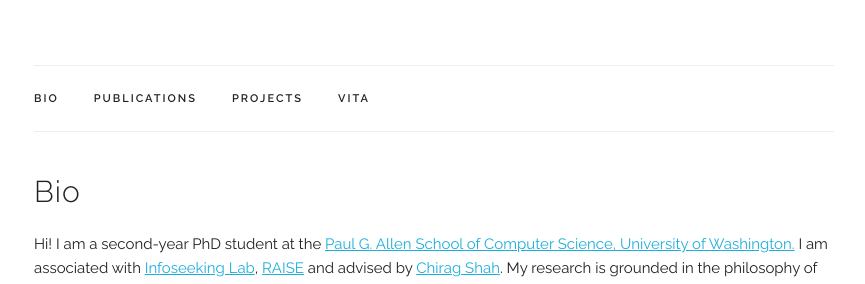
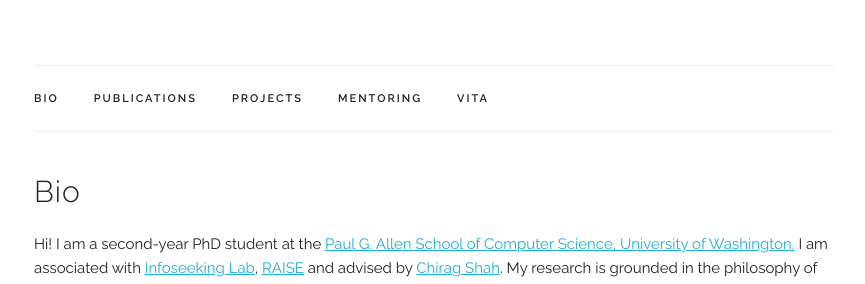
Before and after one commit to i-kiran/i-kiran.github.io, a Jekyll site: the page built from index.html, in a window 1280 px wide. Shown: the part 220-504 px from the top of the page, without its empty margins (206-1071 px from the left). Built offline with Jekyll 4.4.1, drawn with Linux system fonts in a browser that asks for light colours; some web fonts are replaced.

Commit message:
Fix navbar item indentation in default layout

```diff
--- a/_layouts/default.html
+++ b/_layouts/default.html
@@ -104,13 +104,16 @@
       <div class="container">
         <ul class="navbar-list">
           <li class="navbar-item">
-              <a class="navbar-link" href={{ "/index.html#bio" | prepend: site.baseurl }}>Bio</a>
-            </li>
+            <a class="navbar-link" href={{ "/index.html#bio" | prepend: site.baseurl }}>Bio</a>
+          </li>
           <li class="navbar-item">
             <a class="navbar-link" href="{{ '/publications/' | relative_url }}">Publications</a>
           </li>
           <li class="navbar-item">
             <a class="navbar-link" href="{{ '/projects/' | relative_url }}">Projects</a>
+          </li>
+          <li class="navbar-item">
+            <a class="navbar-link" href="{{ '/mentoring/' | relative_url }}">Mentoring</a>
           </li>
           <li class="navbar-item">
             <a class="navbar-link" href="{{ '/resume/' | relative_url }}">Vita</a>
```
